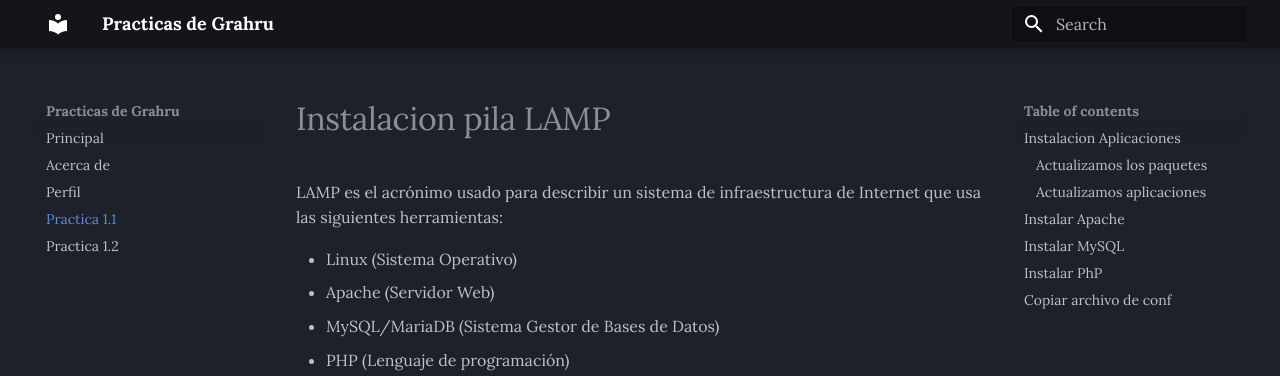
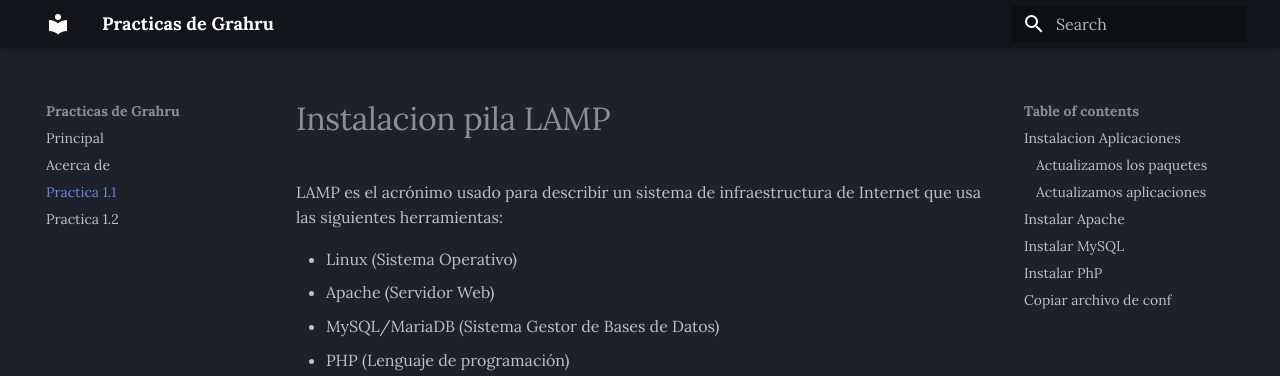
Before and after one commit to Grahru/mkdospersist, an MkDocs documentation site: the page built from docs/1-1.md, in a window 1280 px wide. Shown: the top 376 px of the page. Built offline with MkDocs 1.6.1 and Material for MkDocs 9.7.7, drawn with Linux system fonts in a browser that asks for light colours.

Commit message:
Update mkdocs.yml

```diff
--- a/mkdocs.yml
+++ b/mkdocs.yml
@@ -3,7 +3,6 @@ site_name: Practicas de Grahru
 nav:
     - Principal: index.md
     - Acerca de: about.md
-    - Perfil: perfil.md
     - Practica 1.1: 1-1.md
     - Practica 1.2: 1-2.md
 
```
